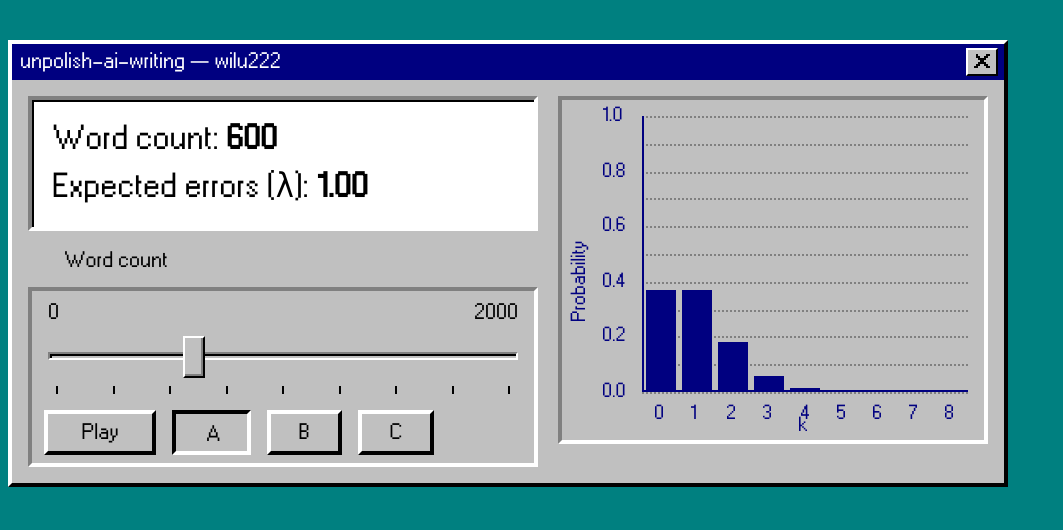
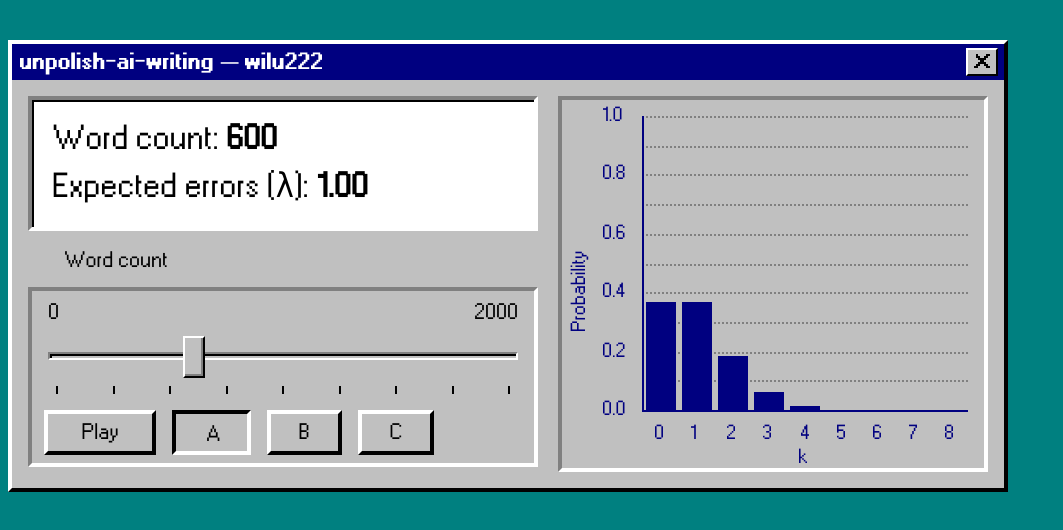
Before and after one commit to wilu222/wilu222.github.io, a plain HTML site: page docs/poisson-recorder.html in a window 1280 px wide. Shown: the whole page, without its empty margins (0-1063 px from the left). Drawn offline with Linux system fonts and the light colour scheme.

Commit message:
fix axis marks

```diff
--- a/docs/assets/poisson-charts.js
+++ b/docs/assets/poisson-charts.js
@@ -38,7 +38,7 @@
       left: narrow ? 40 : 56,
       right: narrow ? 8 : 12,
       top: narrow ? 8 : 12,
-      bottom: narrow ? 24 : 28
+      bottom: 28
     };
   }
 
@@ -75,7 +75,8 @@
   }
 
   function yToPx(area, y) {
-    return area.y + area.h - (y / Y_MAX) * area.h;
+    /* y=0 maps onto the axis pixel (area.y + area.h - 1), not one row below */
+    return area.y + (area.h - 1) * (1 - y / Y_MAX);
   }
 
   function drawGrid(ctx, area, style) {
@@ -84,7 +85,8 @@
     var bg = style === "a" ? "#c0c0c0" : "#ffffff";
     fillRect(ctx, area.x, area.y, area.w, area.h, bg);
 
-    for (var i = 0; i <= 10; i++) {
+    /* skip i=0 — solid x-axis is the zero line */
+    for (var i = 1; i <= 10; i++) {
       var yy = Math.round(yToPx(area, i / 10));
       if (dotted) {
         for (var x = area.x; x < area.x + area.w; x += 2) {
@@ -180,7 +182,7 @@
 
     /* rotate(-90deg), origin left top → place at mid-plot + half label length */
     add("ytitle", "Probability", 4, area.y + area.h / 2 + 34);
-    add("xtitle", "k", area.x + area.w / 2 - 4, h - 12);
+    add("xtitle", "k", area.x + area.w / 2 - 4, h - 10);
   }
 
   function drawChart(canvas, labelEl, style, lambda) {
--- a/docs/assets/win98.css
+++ b/docs/assets/win98.css
@@ -4,6 +4,14 @@
   font-family: "W95FA";
   src: url("fonts/w95fa/w95f.woff2") format("woff2"),
        url("fonts/w95fa/w95f.woff") format("woff");
+  font-weight: normal;
+  font-style: normal;
+  font-display: block;
+}
+
+@font-face {
+  font-family: "Windows Bold";
+  src: url("fonts/windows-bold.ttf") format("truetype");
   font-weight: normal;
   font-style: normal;
   font-display: block;
@@ -94,6 +102,7 @@ a {
   padding: 2px 3px 2px 4px;
   background: var(--w98-navy);
   color: var(--w98-white);
+  font-family: "Windows Bold", "W95FA", "MS Sans Serif", Tahoma, sans-serif;
   font-size: 11px;
   user-select: none;
 }
@@ -475,7 +484,7 @@ a {
   display: grid;
   grid-template-columns: 255px 215px; /* 255 + 10 gap + 215 = 480 content */
   gap: 10px;
-  align-items: start;
+  align-items: stretch;
 }
 
 .recorder-frame .w98-readout.big {
@@ -505,6 +514,9 @@ a {
 
 .recorder-frame .chart-panel {
   margin-bottom: 0;
+  height: 100%;
+  display: flex;
+  flex-direction: column;
 }
 
 .recorder-frame .chart-panel-title {
@@ -512,5 +524,7 @@ a {
 }
 
 .recorder-frame .chart-stage.recorder-stage {
-  height: 170px;
+  height: auto;
+  flex: 1;
+  min-height: 170px;
 }
```
Also changed, not shown: docs/assets/fonts/windows-bold.ttf (added).
